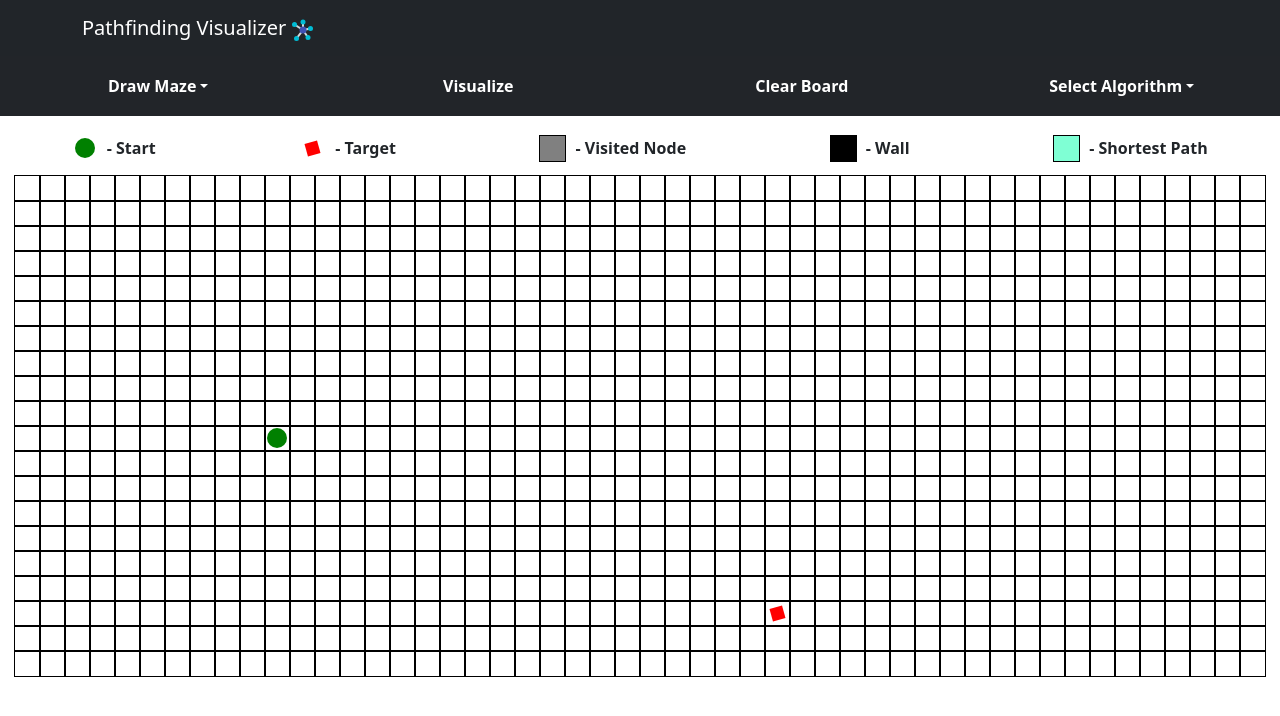
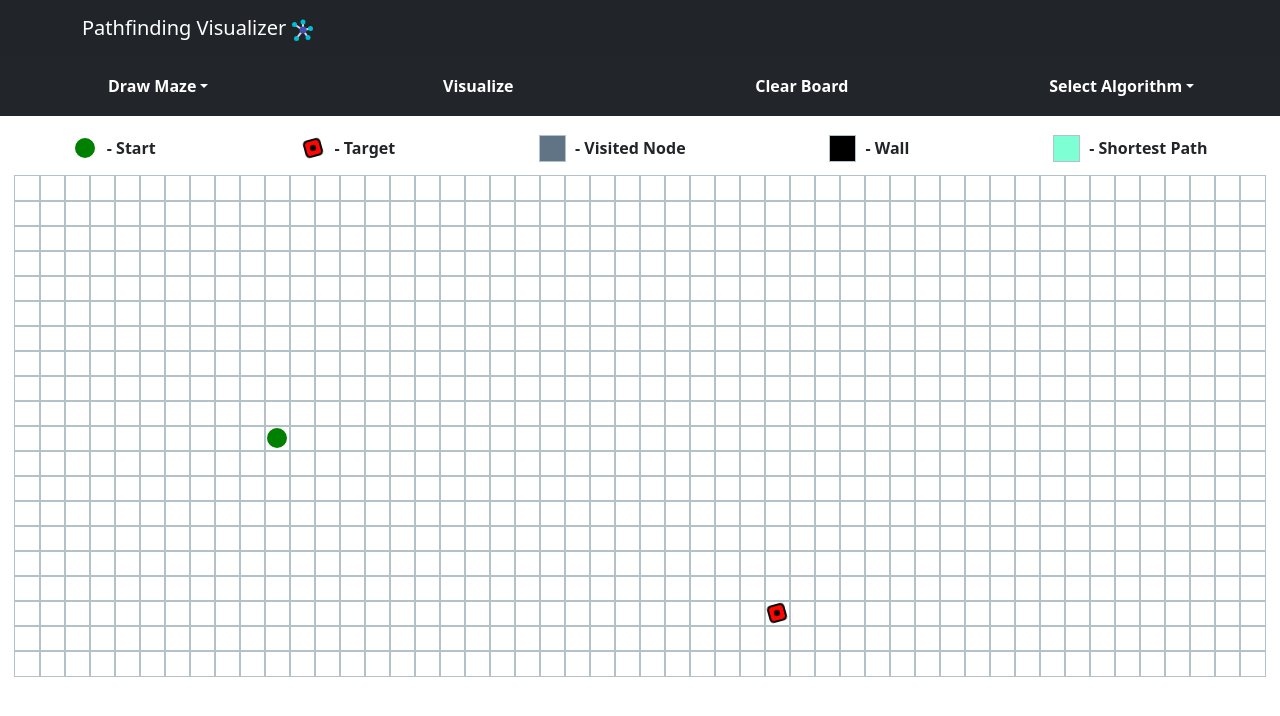
Before and after one commit to Amal31497/pathfinding-visualizer, a React (Create React App) app: page / in a window 1280 px wide. Shown: the top 716 px of the page. Built offline with nearby package versions, Linux system fonts and the light colour scheme.

Commit message:
Added more styling to visuzlizer and updated favicon

```diff
--- a/src/App.js
+++ b/src/App.js
@@ -1,8 +1,13 @@
 import './App.css';
 import Navigation from "./components/Navigation";
 import Grid from "./components/Grid";
+import { useEffect } from 'react';
 
 function App() {
+  useEffect(() => {
+    document.title = "Pathfinding Visualizer"
+  },[]);
+
   return (
     <div className="App">
       <Navigation />
--- a/src/components/Grid.js
+++ b/src/components/Grid.js
@@ -69,8 +69,6 @@ function Grid() {
             }, 30 * i)
         }
     }
-
-
 
 
     function generateRandomMaze(number){
@@ -300,7 +298,6 @@ function Grid() {
                     }
                 </button>
 
-
                 <button className="secondTierNavigationSingleActionButton" onClick={clearBoard}>Clear Board</button>
                 <Dropdown className="secondTierNavigationSingleActionButton">
                     <Dropdown.Toggle className="secondTierNavigationDropDownButton">
@@ -320,11 +317,13 @@ function Grid() {
                     <p style={{marginLeft:"10px", fontWeight:"700"}}> - Start</p>
                 </div>
                 <div style={{display:"flex"}}>
-                    <div className="finishNodeAnimation"></div>
+                    <div className="finishNodeAnimation">
+                        <div className="targetPoint"></div>
+                    </div>
                     <p style={{marginLeft:"10px", fontWeight:"700"}}> - Target</p>
                 </div>
                 <div style={{display:"flex"}}>
-                    <div className="node node-visited"></div>
+                    <div className="node node-visited visitedNodeDisplay"></div>
                     <p style={{marginLeft:"10px", fontWeight:"700"}}> - Visited Node</p>
                 </div>
                 <div style={{display:"flex"}}>
@@ -332,7 +331,7 @@ function Grid() {
                     <p style={{marginLeft:"10px", fontWeight:"700"}}> - Wall</p>
                 </div>
                 <div style={{display:"flex"}}>
-                    <div className="node shortest-path"></div>
+                    <div className="node shortest-path shortestPathDisplay"></div>
                     <p style={{marginLeft:"10px", fontWeight:"700"}}> - Shortest Path</p>
                 </div>
             </div>
@@ -352,6 +351,7 @@ function Grid() {
                                     isVisited={isVisited}
                                     grid={grid}
                                     mouseIsPressed={mouseIsPressed}
+                                    startNode={grid[START_NODE_ROW][START_NODE_ROW]}
                                 />
                             )
                         })}
--- a/src/components/Navigation.js
+++ b/src/components/Navigation.js
@@ -1,7 +1,7 @@
 import React from "react";
 import { Navbar, Container } from "react-bootstrap";
 import { FcMindMap } from 'react-icons/fc';
-
+import "../App.css";
 
 class Navigation extends React.Component {
 
--- a/src/components/Node.css
+++ b/src/components/Node.css
@@ -1,7 +1,7 @@
 .node{
     height:25px;
     width:25px;
-    outline:solid 1px black;
+    outline:solid 1px rgb(179, 193, 201);
     display:inline-block;
 }
 
@@ -22,23 +22,49 @@
 }
 
 .finishNodeAnimation{
-    height:13px;
-    width:13px;
+    height:18px;
+    width:18px;
     background-color: red;
-    margin:6px;
+    border:black 2px solid;
+    margin:3px;
     animation-name: rotateFinishNode;
     animation-iteration-count: infinite;
     -webkit-animation-iteration-count: infinite;
     animation-duration:2s;
+    position:relative;
 }
 
 @keyframes rotateFinishNode{
     from {
         transform: rotate(0deg);
-      }
-      to {
+        background-color: rgb(235, 147, 15);
+    }
+    to {
         transform: rotate(360deg);
-      }
+        background-color: red;
+    }
+
+    0%{
+        border-radius: 0%;
+    } 25% {
+        border-radius: 25%;
+    } 50% {
+        border-radius: 50%;
+    } 75% {
+        border-radius: 25%;
+    } 100% {
+        border-radius: 0%;
+    }
+}
+
+.targetPoint{
+    height:6px;
+    width:6px;
+    border-radius: 50%;
+    background-color: black;
+    position:absolute;
+    left:3.6px;
+    top:3.6px;
 }
 
 .node-wall{
@@ -49,21 +75,50 @@
     outline:solid 4px black;
 }
 
-.shortest-path{
+.shortest-path>div{
     background-color: aquamarine !important;
 }
 
+.shortestPathDisplay{
+    background-color: aquamarine;
+}
 
 .node-visited{
-    background-color: grey;
-    animation-name: visitNode;
-    animation-duration: 0.4s;
+    background-color: none;
 }
 
-@keyframes visitNode {
-    from{background-color: rgb(57, 138, 215);}
-    to{background-color: rgb(113, 140, 160);}
+.visitedNodeDisplay{
+    background-color: #607486;
+}
 
-    from{border-radius:90%;}
-    to{border-radius: 100%;}
+.node-visited>div{
+    animation-name: visitNode;
+    animation-iteration-count: 1;
+    -webkit-animation-iteration-count: 1;
+    animation-duration:0.9s;
+    animation-fill-mode: forwards;
 }
+
+@keyframes visitNode{
+    from{
+        width:0px;
+        height:0px;
+        border-radius: 100%;
+        margin-top:12.5px;
+        margin-left:12.5px;
+    } to {
+        width:25px;
+        height: 25px;
+        border-radius: 0%;
+        margin-top:0px;
+        margin-left:0px;
+    }
+
+    0%{ background-color: #ff00ff; }
+    25%{ background-color: #3f27aa; }
+    50%{ background-color: #14c1ec; }
+    75%{ background-color: #acccc9; }
+    100%{ background-color: #607486; }
+
+
+}
--- a/src/components/Node.js
+++ b/src/components/Node.js
@@ -44,8 +44,11 @@ export default function Node(props){
 
         function buildWall(event,row,col){
             event.preventDefault();
-            grid[row][col].isWall = true;
-            document.getElementById(`node-${row}-${col}`).classList.add("node-wall");
+
+            if(grid[row][col].isStart == false && grid[row][col].isFinish == false){
+                grid[row][col].isWall = true;
+                document.getElementById(`node-${row}-${col}`).classList.add("node-wall");
+            }
         }
 
         return (
@@ -60,8 +63,11 @@ export default function Node(props){
                         <div className="startNodeCircle"></div>
                     }
                     {isFinish == true &&
-                        <div className="finishNodeAnimation"></div>
+                        <div className="finishNodeAnimation">
+                            <div className="targetPoint"></div>
+                        </div>
                     }
+                    <div></div>
             </div>
         )
 }
```
Also changed, not shown: src/App.css (line endings or trailing spaces), src/index.css (line endings or trailing spaces), 1 other file (tests, documents, lock files or other folders).
